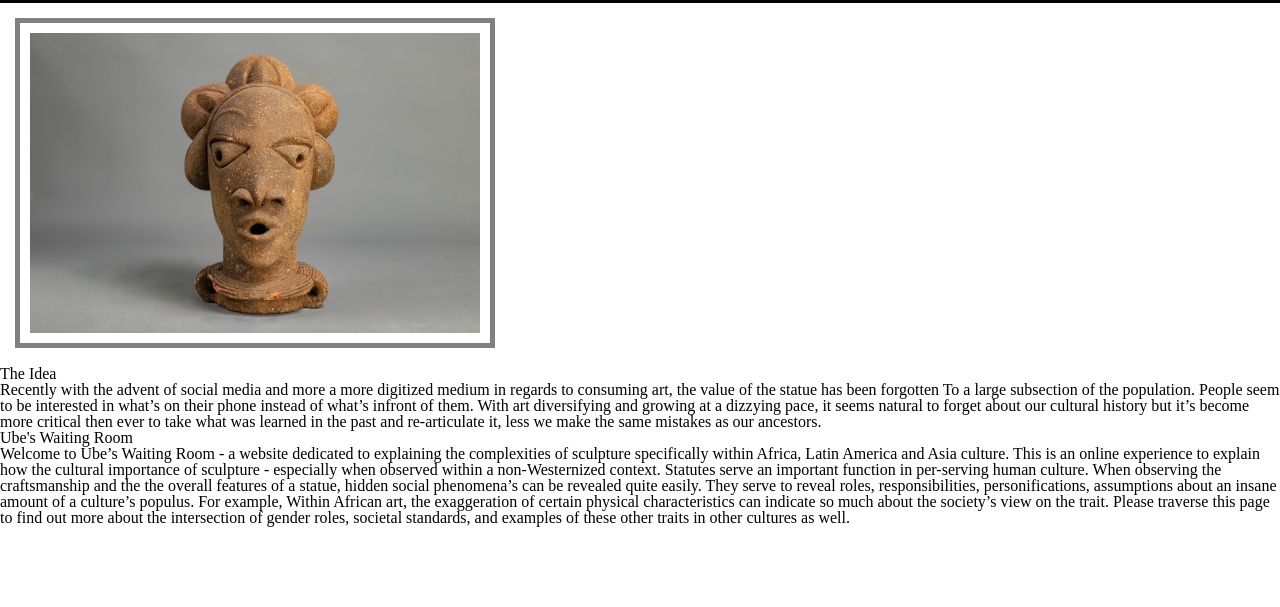
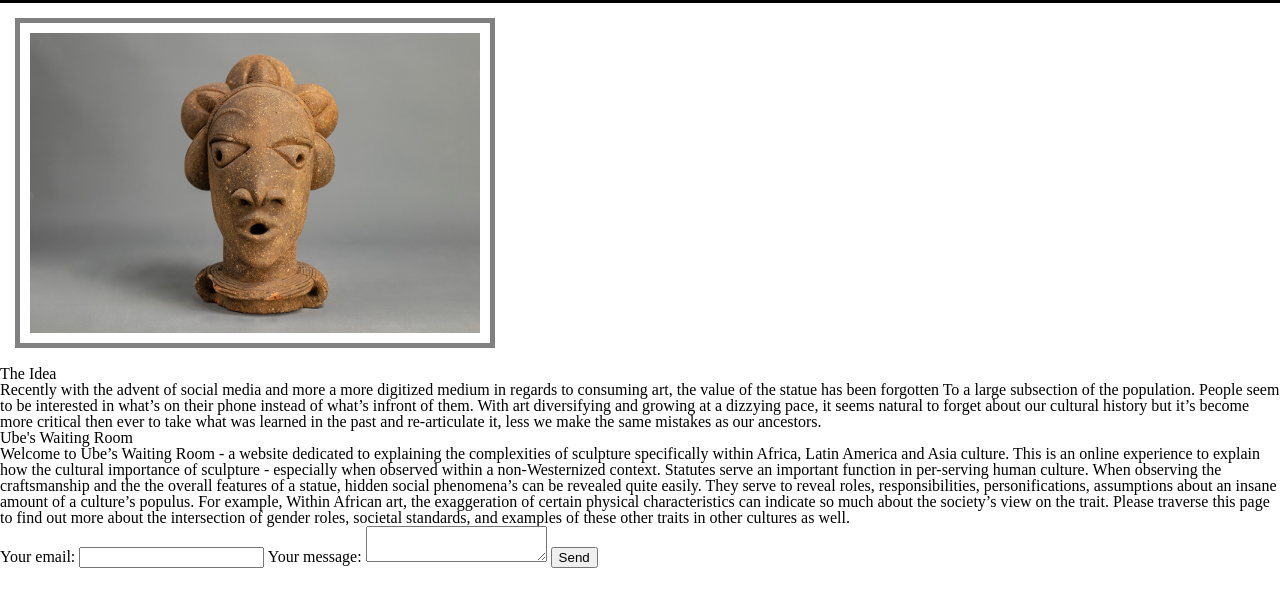
Before and after one commit to ijidakinroade/portfolio-content, a plain HTML site: page index.html in a window 1280 px wide. Shown: the part 113-720 px from the top of the page. Drawn offline with Linux system fonts and the light colour scheme.

Commit message:
Add files via upload

```diff
--- a/index.html
+++ b/index.html
@@ -7,6 +7,15 @@
     <link rel="stylesheet" href="css/style.css">
 
   </head>
+  <!-- Google tag (gtag.js) -->
+<script async src="https://www.googletagmanager.com/gtag/js?id=G-S2YHWDTJLH"></script>
+<script>
+  window.dataLayer = window.dataLayer || [];
+  function gtag(){dataLayer.push(arguments);}
+  gtag('js', new Date());
+
+  gtag('config', 'G-S2YHWDTJLH');
+</script>
   <body>
       <header>
             <nav>
@@ -46,6 +55,22 @@
 
             Please traverse this page to find out more about the intersection of gender roles, societal standards, and examples of these other traits in other cultures as well.
          </p>
+
+         <form
+              action="https://formspree.io/f/xyyvblby"
+              method="POST"
+            >
+              <label>
+                Your email:
+                <input type="email" name="email">
+              </label>
+              <label>
+                Your message:
+                <textarea name="message"></textarea>
+              </label>
+              <!-- your other form fields go here -->
+              <button type="submit">Send</button>
+        </form>
       </section>
     </main>
 
```
Also changed, not shown: gallery_page.html (+10 -0 lines), history_page.html (+12 -0 lines), intersectionality_page.html (+10 -0 lines).
